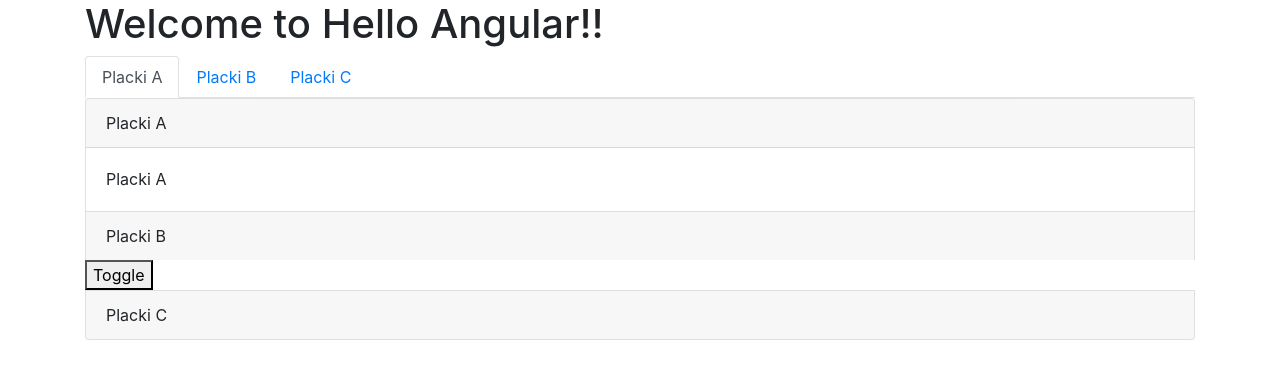
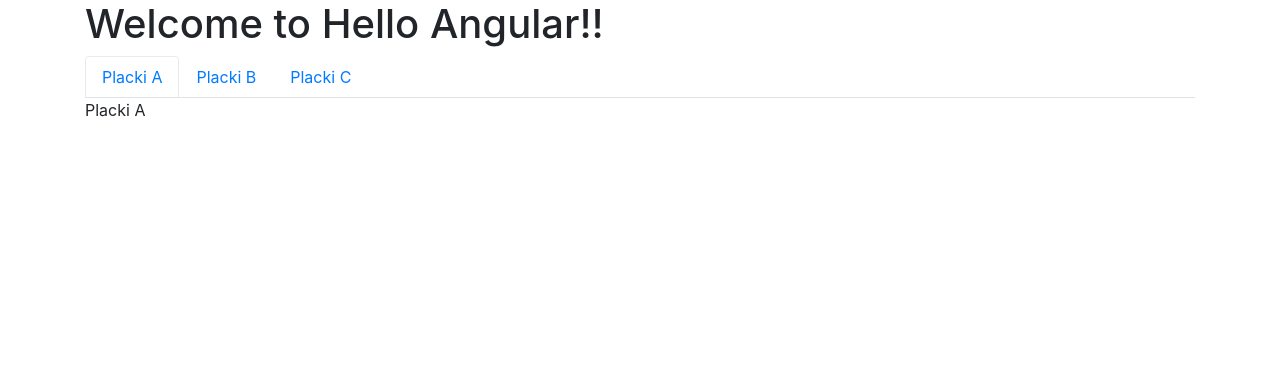
Before and after one commit to pawel13/angular-spotify3, an Angular app: page / in a window 1280 px wide. Both pictures are taken after a click on the link "Placki A". Shown: the top 378 px of the page. Built offline with nearby package versions, Linux system fonts and the light colour scheme.

Commit message:
TemplateDirective

```diff
--- a/src/app/app.component.html
+++ b/src/app/app.component.html
@@ -10,19 +10,17 @@
       <app-tabs>
         <app-tabs-nav></app-tabs-nav>
 
+        <div *appTab="'Placki A'">
+          Placki A
+        </div>
 
-        <app-tab title="Placki A">
-          Placki A
-        </app-tab>
+        <div *appTab="'Placki B'">
+          Placki B
+        </div>
 
-        <app-tab title="Placki B">
-          Placki B
-        </app-tab>
-
-        <button (click)="hide = !hide">Toggle</button>
-        <app-tab title="Placki C" *ngIf="!hide">
+        <div *appTab="'Placki C'">
           Placki C
-        </app-tab>
+        </div>
 
       </app-tabs>
 
@@ -37,3 +35,35 @@
     </div>
   </div>
 </div>
+
+<!--
+<table>
+  <tr *ngFor="let item of list">
+    <td *ngFor="let item of list">
+      <div [ngSwitch]="conditionExpression">
+        <div *ngSwitchCase="expression">output</div>
+        <div *ngSwitchDefault>output2</div>
+      </div>
+    </td>
+  </tr>
+</table> -->
+
+<!--
+  ANgular material table:
+  <table cdkTable>
+
+  <ng-container cdkCol="id">
+    <td *cdkHeaderDef>Id.</td>
+    <td *cdkCellDef="let row">{{row.id}}</td>
+  </ng-container>
+
+  <ng-container cdkCol="price">
+    <td *cdkHeaderDef>Price.</td>
+    <td *cdkCellDef="let row">{{row.price | currency}}</td>
+  </ng-container>
+
+  <tr *cdkHeaderRowRef="let row; columns:['id','title']"></tr>
+  <tr *cdkRowRef="let row; columns:['id','title']"></tr>
+
+
+</table> -->
--- a/src/app/shared/shared.module.ts
+++ b/src/app/shared/shared.module.ts
@@ -6,12 +6,13 @@
 import { TabsComponent } from './tabs/tabs.component';
 import { TabComponent } from './tab/tab.component';
 import { TabsNavComponent } from './tabs-nav/tabs-nav.component';
+import { TabDirective } from './tab.directive';
 
 @NgModule({
-  declarations: [HighlightDirective, UnlessDirective, CardComponent, TabsComponent, TabComponent, TabsNavComponent],
+  declarations: [HighlightDirective, UnlessDirective, CardComponent, TabsComponent, TabComponent, TabsNavComponent, TabDirective],
   imports: [
     CommonModule
   ],
-  exports: [HighlightDirective, UnlessDirective, CardComponent, TabsComponent, TabComponent, TabsNavComponent]
+  exports: [HighlightDirective, UnlessDirective, CardComponent, TabsComponent, TabComponent, TabsNavComponent, TabDirective]
 })
 export class SharedModule { }
--- /dev/null
+++ b/src/app/shared/tab.directive.ts
@@ -0,0 +1,11 @@
+import { Directive, TemplateRef, Input } from "@angular/core";
+
+@Directive({
+  selector: "[appTab]"
+})
+export class TabDirective {
+  @Input('appTab')
+  title: string;
+
+  constructor(public tpl: TemplateRef<any>) {}
+}
--- a/src/app/shared/tabs-nav/tabs-nav.component.html
+++ b/src/app/shared/tabs-nav/tabs-nav.component.html
@@ -3,7 +3,7 @@
 
     <a class="nav-link" href="#"
         [class.active]="tab.open"
-        (click)="tab.toggle()">
+        (click)="toggle(tab)">
       {{tab.title}}
     </a>
 
--- a/src/app/shared/tabs-nav/tabs-nav.component.ts
+++ b/src/app/shared/tabs-nav/tabs-nav.component.ts
@@ -1,19 +1,29 @@
-import { Component, OnInit, Input, QueryList } from '@angular/core';
-import { TabComponent } from '../tab/tab.component';
+import {
+  Component,
+  OnInit,
+  Input,
+  QueryList,
+  EventEmitter
+} from "@angular/core";
+import { TabComponent } from "../tab/tab.component";
+import { TabDirective } from "../tab.directive";
 
 @Component({
-  selector: 'app-tabs-nav',
-  templateUrl: './tabs-nav.component.html',
-  styleUrls: ['./tabs-nav.component.scss']
+  selector: "app-tabs-nav",
+  templateUrl: "./tabs-nav.component.html",
+  styleUrls: ["./tabs-nav.component.scss"]
 })
 export class TabsNavComponent implements OnInit {
+  @Input()
+  tabs: QueryList<TabDirective>;
 
-  @Input()
-  tabs:QueryList<TabComponent>
+  activeChange = new EventEmitter<TabDirective>();
 
-  constructor() { }
-
-  ngOnInit() {
+  toggle(tab: TabDirective) {
+    this.activeChange.emit(tab);
   }
 
+  constructor() {}
+
+  ngOnInit() {}
 }
--- a/src/app/shared/tabs/tabs.component.html
+++ b/src/app/shared/tabs/tabs.component.html
@@ -1,6 +1,7 @@
 <div class="accordion">
+  <ng-content></ng-content>
+
+  <ng-container #outlet></ng-container>
 
 
-  <ng-content></ng-content>
-
 </div>
--- a/src/app/shared/tabs/tabs.component.ts
+++ b/src/app/shared/tabs/tabs.component.ts
@@ -5,10 +5,12 @@
   AfterViewInit,
   ContentChild,
   ContentChildren,
-  QueryList
+  QueryList,
+  ViewContainerRef
 } from "@angular/core";
 import { TabComponent } from "../tab/tab.component";
 import { TabsNavComponent } from "../tabs-nav/tabs-nav.component";
+import { TabDirective } from "../tab.directive";
 
 @Component({
   selector: "app-tabs",
@@ -19,13 +21,15 @@
   @ContentChild(TabsNavComponent, { read: TabsNavComponent })
   navRef: TabsNavComponent;
 
-  @ContentChildren(TabComponent)
-  tabsList: QueryList<TabComponent>;
+  @ViewChild("outlet", { read: ViewContainerRef })
+  outlet: ViewContainerRef;
 
-  toggle(active: TabComponent) {
-    this.tabsList.forEach(tab => {
-      tab.open = active === tab;
-    });
+  @ContentChildren(TabDirective)
+  tabsList: QueryList<TabDirective>;
+
+  toggle(active: TabDirective) {
+    this.outlet.clear()
+    this.outlet.createEmbeddedView(active.tpl);
   }
 
   constructor() {}
@@ -35,20 +39,8 @@
   subs = new Map();
 
   ngAfterContentInit() {
-    this.tabsList.changes.subscribe(change => {
-      const items =  this.tabsList.toArray()
-      Array.from(this.subs.entries()).forEach(([tab,sub])=>{
-          if(!items.includes(tab)){
-            sub.unsubscribe()
-            this.subs.delete(tab)
-          }
-      })
-    });
-
-    this.tabsList.forEach(tab => {
-      this.subs.set(tab, tab.openChange.subscribe(() => {
-        this.toggle(tab);
-      }))
+    this.navRef.activeChange.subscribe((tab:TabDirective) => {
+      this.toggle(tab);
     });
   }
 
```
Also changed, not shown: 1 other file (tests, documents, lock files or other folders).
